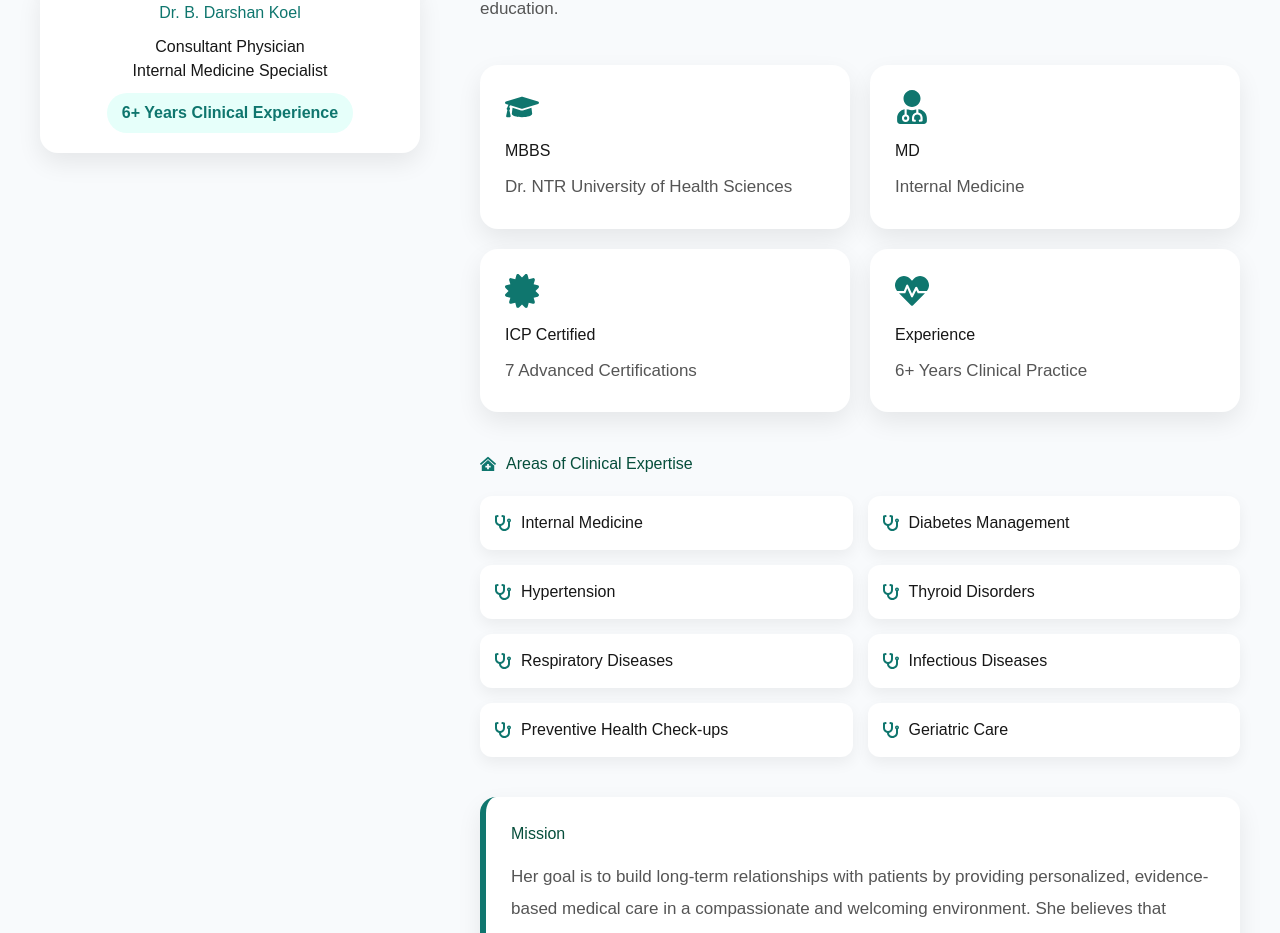
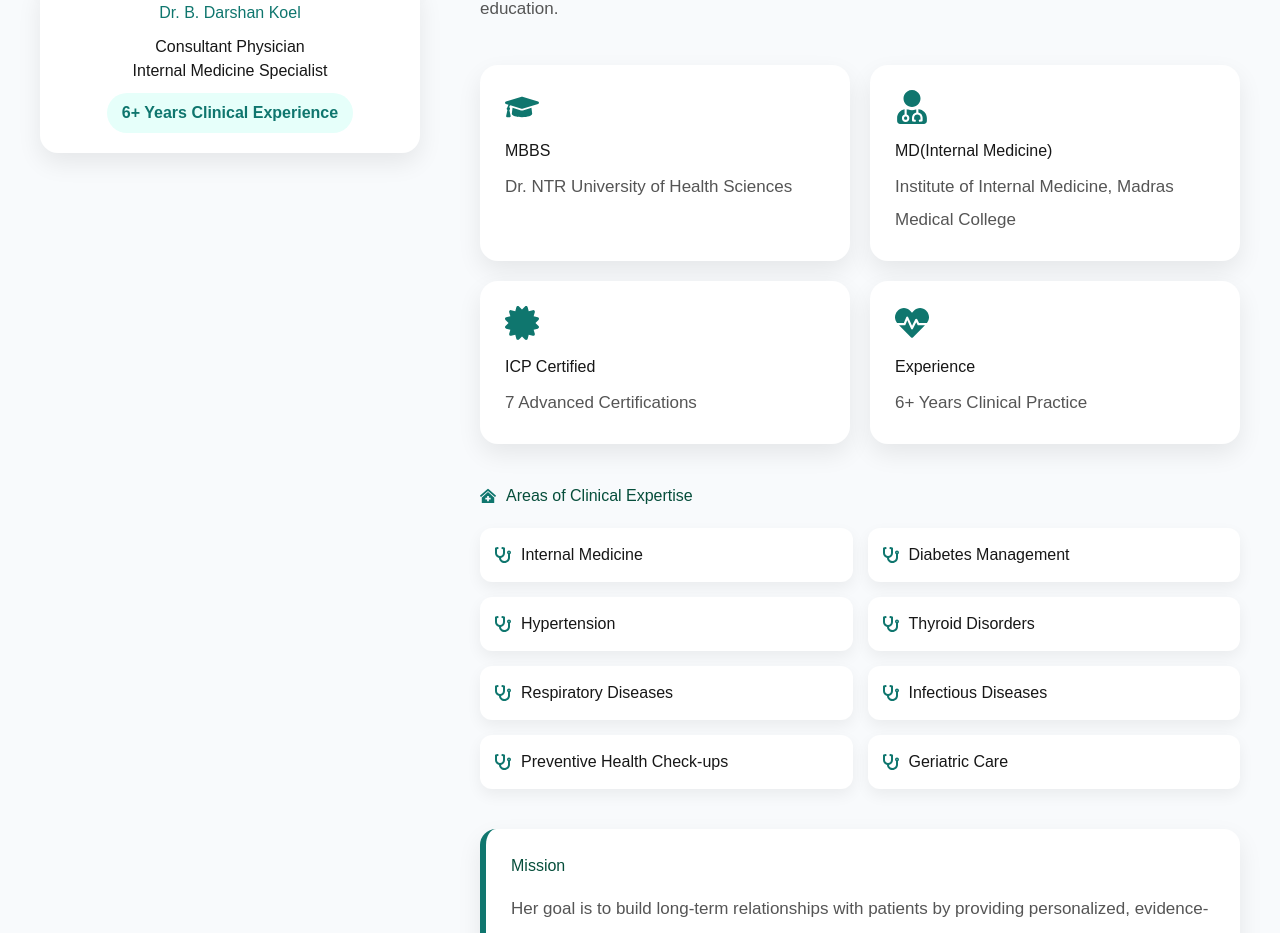
Before and after one commit to sharathitsme-svg/vshealthcare, a Next.js app: page / in a window 1280 px wide. Shown: the part 5313-6246 px from the top of the page. Built offline with nearby package versions, Linux system fonts and the light colour scheme.

Commit message:
Update MD qualification text

```diff
--- a/src/app/components/About.tsx
+++ b/src/app/components/About.tsx
@@ -90,8 +90,8 @@ export default function About() {
 
             <div className="aboutCard">
               <FaUserMd className="aboutIcon" />
-              <h4>MD</h4>
-              <p>Internal Medicine</p>
+              <h4>MD(Internal Medicine)</h4>
+              <p>Institute of Internal Medicine, Madras Medical College</p>
             </div>
 
             <div className="aboutCard">
```
